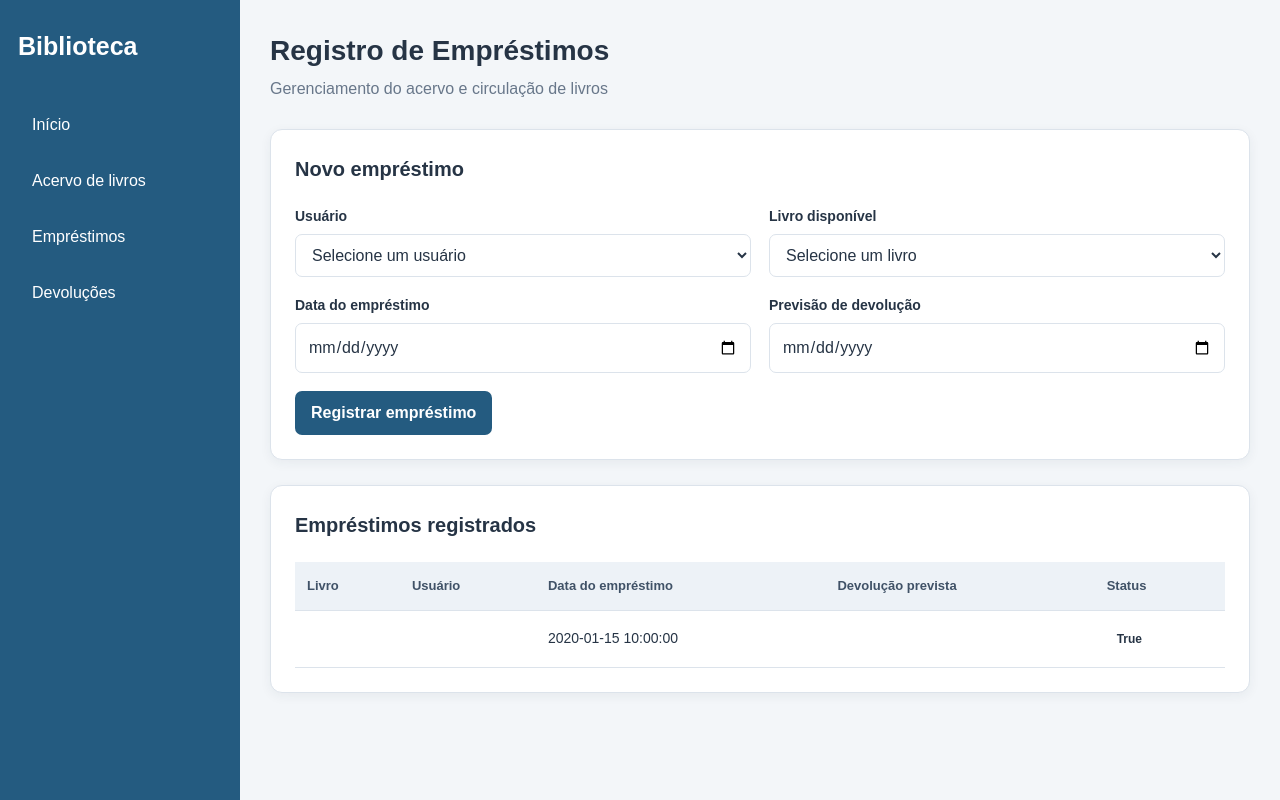
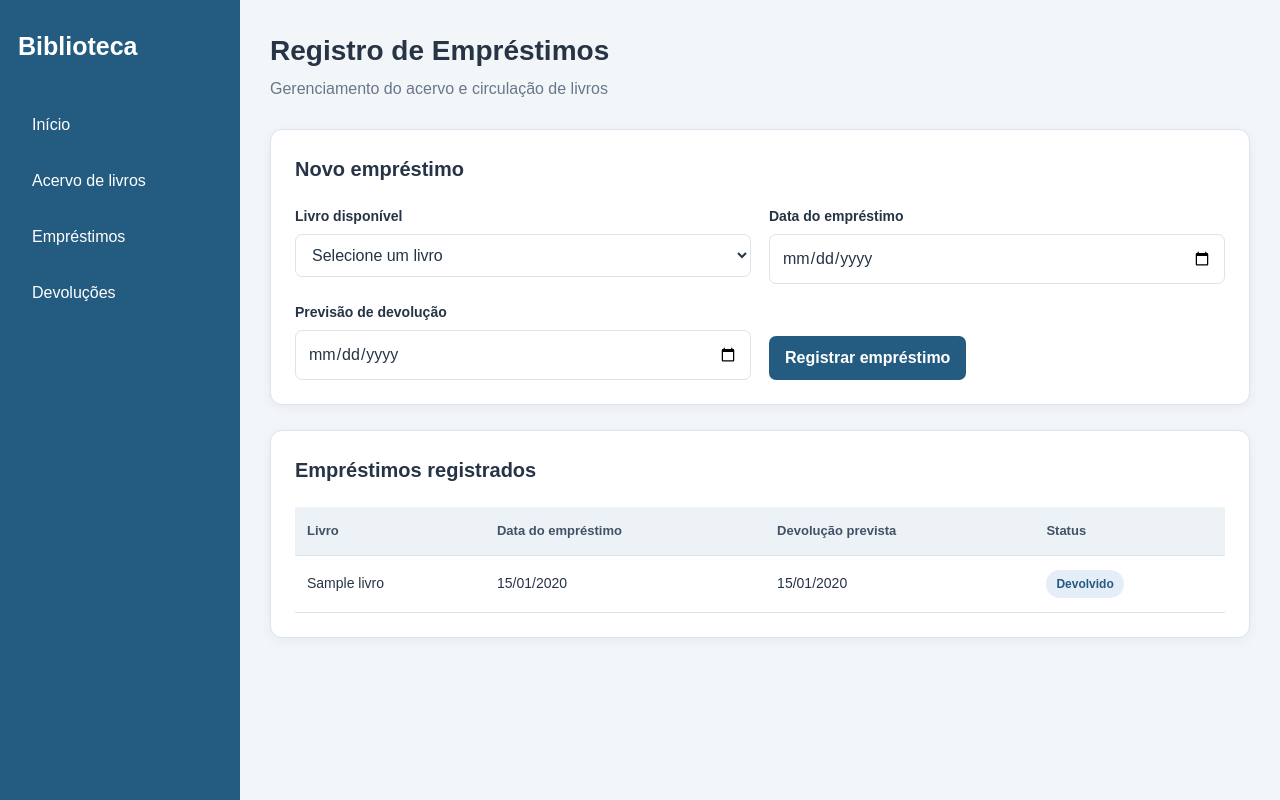
Before and after one commit to Guiman1/Sistema-de-Gerenciamento-de-Biblioteca, a Flask app: template templates/emprestimos.html in a window 1280 px wide. Run offline with Flask 3, Linux system fonts and the light colour scheme; tables that the repository leaves empty hold one stand-in row (values such as "Sample post"); the template is opened without the code that fills it: values that come from a table or form of the project are taken from there, most other values are stand-ins (such as "Sample title", 1, 10 or a date in 2020).

Commit message:
Finalização de livros acervos e da página de empréstimos

```diff
--- a/blueprints/emprestimos.py
+++ b/blueprints/emprestimos.py
@@ -17,14 +17,14 @@ def listar_emprestimos():
         novo_emprestimo = Emprestimo(
             livro_id=livro_id,
             data_emprestimo=datetime.strptime(data_emp_str, '%Y-%m-%d') if data_emp_str else datetime.now(),
-            data_devolucao=datetime.strptime(data_prev_str, '%Y-%m-%d') if data_prev_str else None,
+            data_prevista_devolucao=datetime.strptime(data_prev_str, '%Y-%m-%d') if data_prev_str else None,
             status=False
         )
 
         mensagem = EmprestimoService.registrar_emprestimo(novo_emprestimo)
-        flash(mensagem, 'success' if 'sucesso' in mensagem.lower() else 'error')
+        flash(mensagem, 'success' if 'sucesso' in mensagem.lower() else 'erro')
         return redirect(url_for('emprestimos.listar_emprestimos'))
 
     emprestimos = Emprestimo.query.all()
     livros = LivroDAO.listar_livros()
-    return render_template('emprestimos.html', emprestimos=emprestimos, livros=livros, usuarios=[])
+    return render_template('emprestimos.html', emprestimos=emprestimos, livros=livros)
--- a/modelos/emprestimo.py
+++ b/modelos/emprestimo.py
@@ -5,5 +5,8 @@ class Emprestimo(db.Model):
     id = db.Column(db.Integer, primary_key=True)
     livro_id = db.Column(db.Integer, db.ForeignKey('livro.id'), nullable=False)
     data_emprestimo = db.Column(db.DateTime, nullable=False, default=datetime.now)
+    data_prevista_devolucao = db.Column(db.DateTime, nullable=True)
     data_devolucao = db.Column(db.DateTime, nullable=True)
     status = db.Column(db.Boolean, nullable=False, default=False)
+
+    livro = db.relationship('Livro')
--- a/services/emprestimo_service.py
+++ b/services/emprestimo_service.py
@@ -42,4 +42,4 @@ class EmprestimoService:
             livro.total_disponivel += 1
             LivroDAO.atualizar_livro(livro)
             EmprestimoDAO.atualizar_emprestimo(emprestimo)
-            return "Livro devolvido!"
+            return "Livro devolvido com sucesso!"
--- a/templates/emprestimos.html
+++ b/templates/emprestimos.html
@@ -1,4 +1,3 @@
-
 {% extends "base.html" %}
 
 {% block titulo %}Empréstimos | Biblioteca{% endblock %}
@@ -9,21 +8,8 @@
 <section class="painel">
     <h3>Novo empréstimo</h3>
 
-    <form action="{{ url_for('emprestimos.cadastrar_emprestimo') }}"
+    <form action="{{ url_for('emprestimos.listar_emprestimos') }}"
           method="POST" class="formulario">
-
-        <div class="campo">
-            <label for="usuario_id">Usuário</label>
-            <select id="usuario_id" name="usuario_id" required>
-                <option value="">Selecione um usuário</option>
-
-                {% for usuario in usuarios %}
-                <option value="{{ usuario.id }}">
-                    {{ usuario.nome }}
-                </option>
-                {% endfor %}
-            </select>
-        </div>
 
         <div class="campo">
             <label for="livro_id">Livro disponível</label>
@@ -31,10 +17,10 @@
                 <option value="">Selecione um livro</option>
 
                 {% for livro in livros %}
-                {% if livro.quantidade_disponivel > 0 %}
+                {% if livro.total_disponivel > 0 %}
                 <option value="{{ livro.id }}">
                     {{ livro.titulo }} — {{ livro.autor }}
-                    ({{ livro.quantidade_disponivel }} disponíveis)
+                    ({{ livro.total_disponivel }} disponíveis)
                 </option>
                 {% endif %}
                 {% endfor %}
@@ -69,7 +55,6 @@
             <thead>
                 <tr>
                     <th>Livro</th>
-                    <th>Usuário</th>
                     <th>Data do empréstimo</th>
                     <th>Devolução prevista</th>
                     <th>Status</th>
@@ -80,19 +65,17 @@
                 {% for emprestimo in emprestimos %}
                 <tr>
                     <td>{{ emprestimo.livro.titulo }}</td>
-                    <td>{{ emprestimo.usuario.nome }}</td>
-                    <td>{{ emprestimo.data_emprestimo }}</td>
-                    <td>{{ emprestimo.data_prevista_devolucao }}</td>
+                    <td>{{ emprestimo.data_emprestimo.strftime('%d/%m/%Y') }}</td>
+                    <td>{{ emprestimo.data_prevista_devolucao.strftime('%d/%m/%Y') if emprestimo.data_prevista_devolucao else '-' }}</td>
                     <td>
-                        <span class="status
-                            {{ emprestimo.status }}">
-                            {{ emprestimo.status }}
+                        <span class="status {{ 'devolvido' if emprestimo.status else 'ativo' }}">
+                            {{ 'Devolvido' if emprestimo.status else 'Ativo' }}
                         </span>
                     </td>
                 </tr>
                 {% else %}
                 <tr>
-                    <td colspan="5" class="vazio">
+                    <td colspan="4" class="vazio">
                         Nenhum empréstimo registrado.
                     </td>
                 </tr>
```
